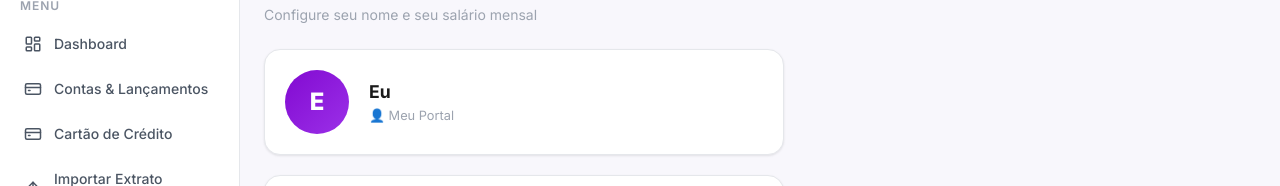
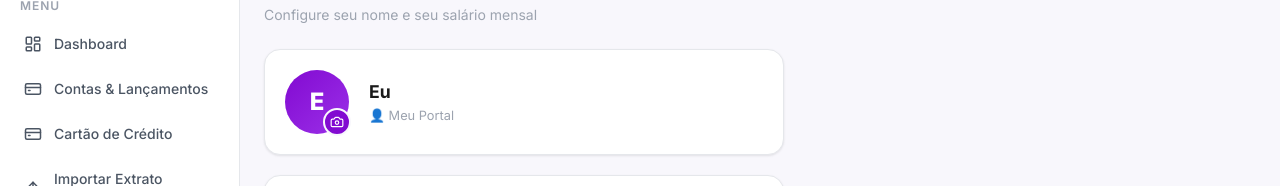
Before and after one commit to ruanhoracio/meu-financeiro, a Next.js app: page /perfil in a window 1280 px wide. Shown: the part 124-310 px from the top of the page. Built offline with nearby package versions, Linux system fonts and the light colour scheme; no server answers; the database is empty; sample sign-in values are in the browser's storage.

Commit message:
feat: upload de foto de perfil

```diff
--- a/app/perfil/page.tsx
+++ b/app/perfil/page.tsx
@@ -1,12 +1,12 @@
 'use client'
-import { useState, useEffect } from 'react'
+import { useState, useEffect, useRef } from 'react'
 import AppLayout from '@/components/layout/AppLayout'
 import { useAuth } from '@/contexts/AuthContext'
 import { useHideValues } from '@/contexts/HideValuesContext'
 import { useRouter } from 'next/navigation'
 import { supabase } from '@/lib/supabase'
 import { getCurrentMonth, formatCurrency } from '@/lib/utils'
-import { Save, User, CheckCircle, DollarSign } from 'lucide-react'
+import { Save, User, CheckCircle, DollarSign, Camera } from 'lucide-react'
 
 export default function PerfilPage() {
   const { user, loading, updateNome, signOut, currentView, setCurrentView } = useAuth()
@@ -17,14 +17,32 @@ export default function PerfilPage() {
   const [salario, setSalario] = useState('')
   const [saving, setSaving] = useState(false)
   const [saved, setSaved] = useState(false)
+  const [avatarUrl, setAvatarUrl] = useState<string | null>(null)
+  const [uploading, setUploading] = useState(false)
+  const fileInputRef = useRef<HTMLInputElement>(null)
 
   useEffect(() => {
     if (!loading && !user) router.push('/login')
     if (user) {
       setNome(user.nome)
       loadSalario()
+      loadAvatar()
     }
   }, [user, loading, router])
+
+  async function loadAvatar() {
+    if (!user) return
+    const { data } = await supabase
+      .from('perfis')
+      .select('avatar_url')
+      .eq('dono', user.dono)
+      .order('updated_at', { ascending: false })
+      .limit(1)
+      .maybeSingle()
+    if (data?.avatar_url) {
+      setAvatarUrl(data.avatar_url)
+    }
+  }
 
   async function loadSalario() {
     const dono = currentView === 'conjunto' ? 'eu' : currentView
@@ -37,6 +55,39 @@ export default function PerfilPage() {
       .single()
     if (data?.valor) {
       setSalario(data.valor.toString())
+    }
+  }
+
+  async function handleAvatarUpload(e: React.ChangeEvent<HTMLInputElement>) {
+    const file = e.target.files?.[0]
+    if (!file || !user) return
+
+    setUploading(true)
+    try {
+      const fileExt = file.name.split('.').pop()
+      const fileName = `${user.dono}-${Date.now()}.${fileExt}`
+      const filePath = `avatars/${fileName}`
+
+      const { error: uploadError } = await supabase.storage
+        .from('avatars')
+        .upload(filePath, file)
+
+      if (uploadError) throw uploadError
+
+      const { data: { publicUrl } } = supabase.storage
+        .from('avatars')
+        .getPublicUrl(filePath)
+
+      await supabase.from('perfis').upsert(
+        { id: user.id, dono: user.dono, nome: user.nome, avatar_url: publicUrl, updated_at: new Date().toISOString() },
+        { onConflict: 'id' }
+      )
+
+      setAvatarUrl(publicUrl)
+    } catch (err) {
+      console.error('Erro ao enviar avatar:', err)
+    } finally {
+      setUploading(false)
     }
   }
 
@@ -76,15 +127,54 @@ export default function PerfilPage() {
       <div style={{ maxWidth: 520 }}>
         {/* Avatar Card */}
         <div className="card card-p" style={{ marginBottom: '1.25rem', display: 'flex', alignItems: 'center', gap: '1.25rem' }}>
+          <div style={{ position: 'relative', flexShrink: 0 }}>
+            {avatarUrl ? (
+              <img
+                src={avatarUrl}
+                alt="Avatar"
+                style={{
+                  width: 64, height: 64,
+                  borderRadius: '50%',
+                  objectFit: 'cover',
+                  display: 'block',
+                }}
+              />
+            ) : (
               <div style={{
                 width: 64, height: 64,
                 background: 'linear-gradient(135deg, var(--color-primary), var(--color-primary-hover))',
                 borderRadius: '50%',
                 display: 'flex', alignItems: 'center', justifyContent: 'center',
                 color: 'white', fontWeight: 800, fontSize: '1.5rem',
-            flexShrink: 0,
               }}>
                 {nome?.[0]?.toUpperCase() || 'U'}
+              </div>
+            )}
+            <button
+              onClick={() => fileInputRef.current?.click()}
+              disabled={uploading}
+              style={{
+                position: 'absolute', bottom: -2, right: -2,
+                width: 28, height: 28,
+                borderRadius: '50%',
+                border: '2px solid var(--color-bg)',
+                background: 'var(--color-primary)',
+                color: 'white',
+                display: 'flex', alignItems: 'center', justifyContent: 'center',
+                cursor: 'pointer', fontSize: 12,
+                padding: 0,
+              }}
+              title="Alterar foto"
+            >
+              {uploading ? '...' : <Camera size={14} />}
+            </button>
+            <input
+              ref={fileInputRef}
+              type="file"
+              accept="image/*"
+              style={{ display: 'none' }}
+              onChange={handleAvatarUpload}
+            />
           </div>
           <div>
             <div style={{ fontWeight: 700, fontSize: '1.1rem', color: 'var(--color-text)' }}>{nome || user?.nome}</div>
```
Also changed, not shown: 1 other file (tests, documents, lock files or other folders). Lines whose indentation alone changed are shown as unchanged.
